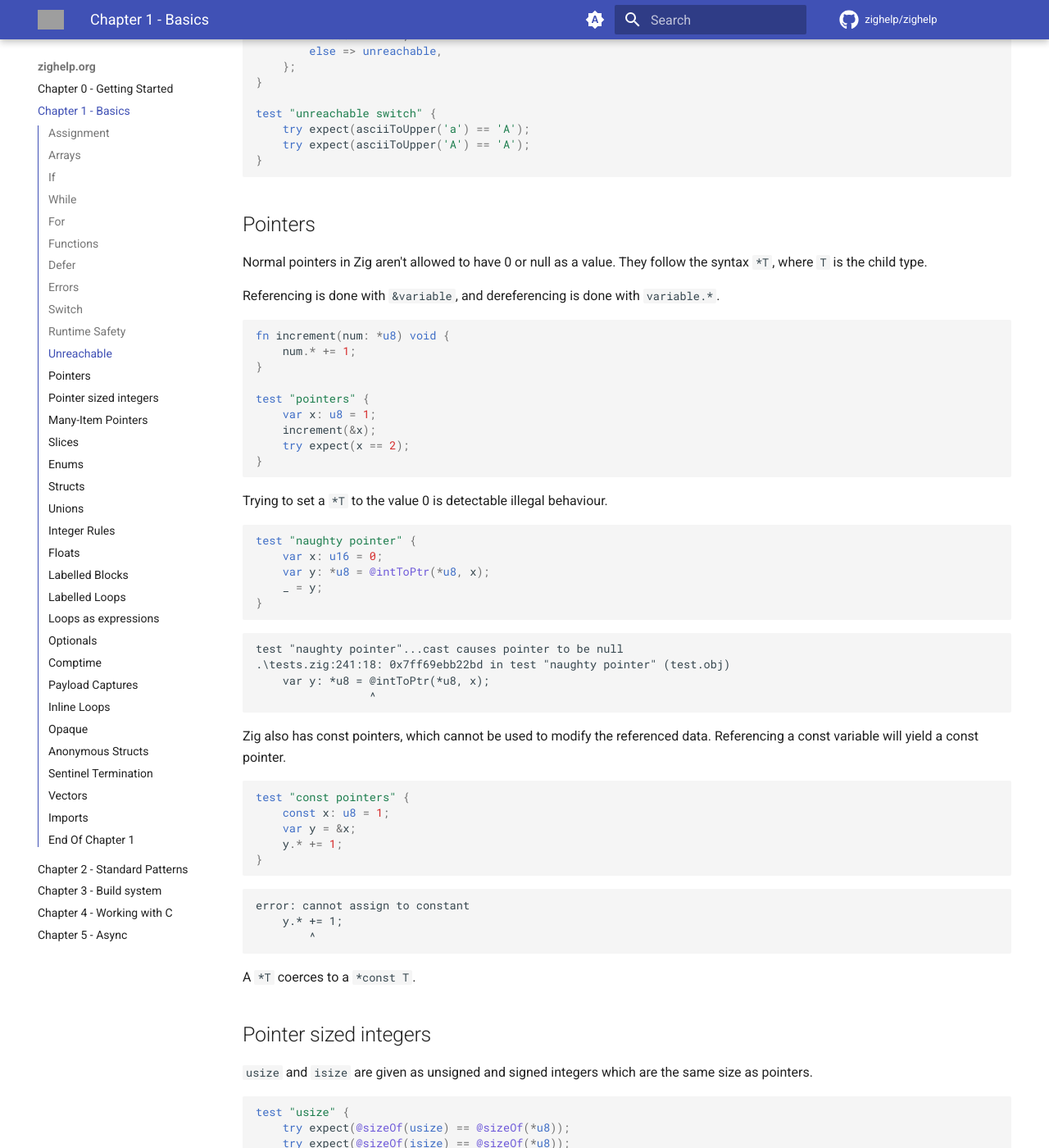
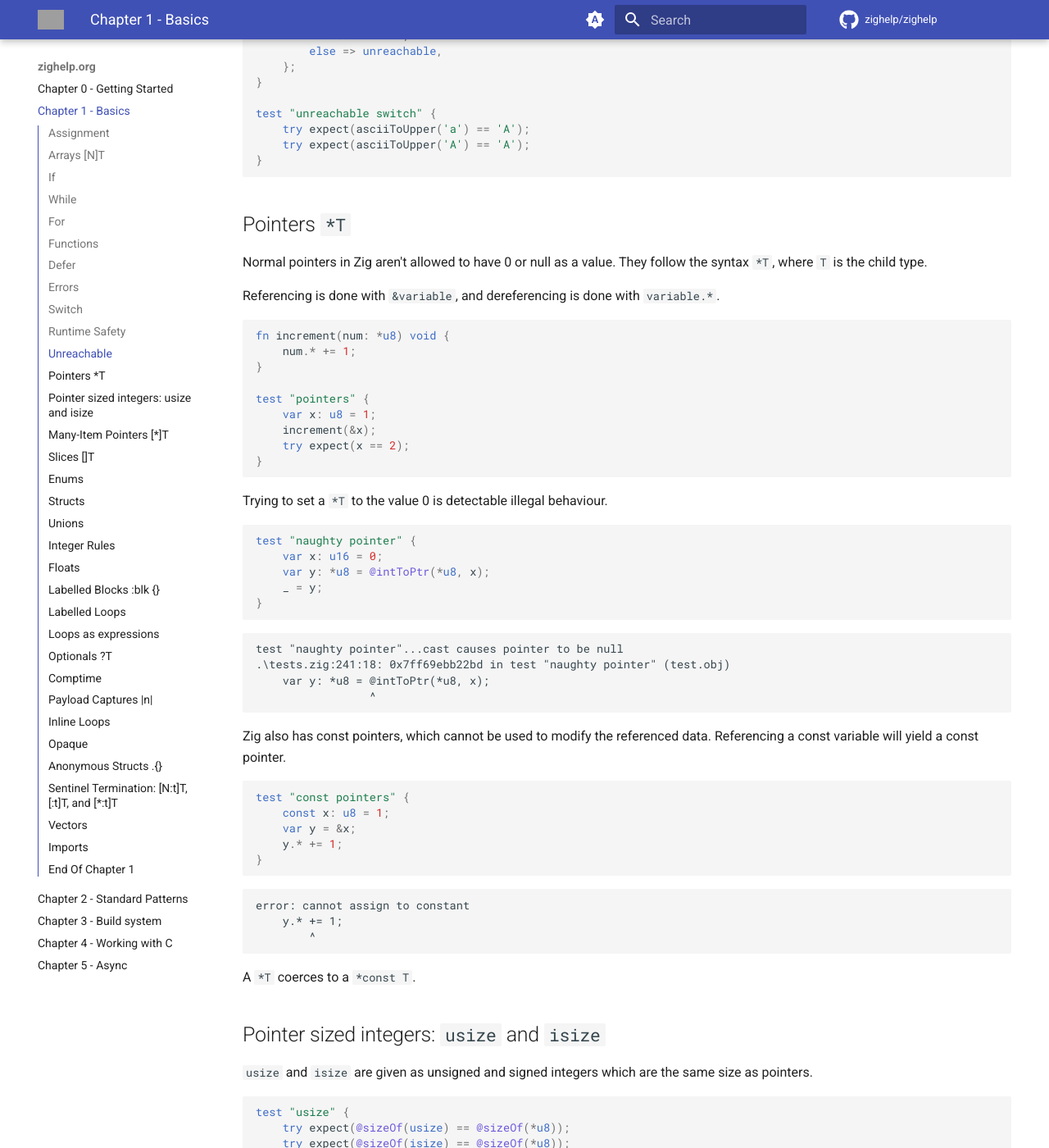
Before and after one commit to Sobeston/zig.guide, an MkDocs documentation site: the page built from docs/chapter-1.md, in a window 1280 px wide and 1400 px high, scrolled down 9081 px. Shown: the whole window at 82% size. Built offline with MkDocs 1.6.1 and Material for MkDocs 9.7.7, drawn with Linux system fonts in a browser that asks for light colours; comment, search, counter and statistics services are not loaded; some of the changed text lies outside the part shown; grey boxes are pictures that could not be loaded.

Commit message:
Add type hints

````diff
--- a/docs/chapter-1.md
+++ b/docs/chapter-1.md
@@ -33,7 +33,7 @@ var b: u32 = undefined;
 
 Where possible, `const` values are preferred over `var` values.
 
-## Arrays
+## Arrays [N]T
 
 Arrays are denoted by `[N]T`, where `N` is the number of elements in the array and `T` is the type of those elements (i.e., the array's child type).
 
@@ -454,7 +454,7 @@ test "unreachable switch" {
 }
 ```
 
-## Pointers
+## Pointers `*T`
 
 Normal pointers in Zig aren't allowed to have 0 or null as a value. They follow the syntax `*T`, where `T` is the child type.
 
@@ -508,7 +508,7 @@ error: cannot assign to constant
 A `*T` coerces to a `*const T`.
 
 
-## Pointer sized integers
+## Pointer sized integers: `usize` and `isize`
 
 `usize` and `isize` are given as unsigned and signed integers which are the same size as pointers.
 
@@ -519,13 +519,13 @@ test "usize" {
 }
 ```
 
-## Many-Item Pointers
+## Many-Item Pointers `[*]T`
 
 Sometimes you may have a pointer to an unknown amount of elements. `[*]T` is the solution for this, which works like `*T` but also supports indexing syntax, pointer arithmetic, and slicing. Unlike `*T`, it cannot point to a type which does not have a known size. `*T` coerces to `[*]T`.
 
 These many pointers may point to any amount of elements, including 0 and 1.
 
-## Slices
+## Slices `[]T`
 
 Slices can be thought of as a pair of `[*]T` (the pointer to the data) and a `usize` (the element count). Their syntax is given as `[]T`, with `T` being the child type. Slices are used heavily throughout Zig for when you need to operate on arbitrary amounts of data. Slices have the same attributes as pointers, meaning that there also exists const slices. For loops also operate over slices. String literals in Zig coerce to `[]const u8`.
 
@@ -866,7 +866,7 @@ test "int-float conversion" {
 }
 ```
 
-## Labelled Blocks
+## Labelled Blocks `:blk {}`
 
 Blocks in Zig are expressions and can be given labels, which are used to yield values. Here, we are using a label called blk. Blocks yield values, meaning that they can be used in place of a value. The value of an empty block `{}` is a value of the type `void`.
 
@@ -929,7 +929,7 @@ test "while loop expression" {
 }
 ```
 
-## Optionals
+## Optionals `?T`
 
 Optionals use the syntax `?T` and are used to store the data [`null`](https://ziglang.org/documentation/master/#null), or a value of type `T`.
 
@@ -1178,7 +1178,7 @@ test "**" {
 }
 ```
 
-## Payload Captures
+## Payload Captures `|n|`
 
 Payload captures use the syntax `|value|` and appear in many places, some of which we've seen already. Wherever they appear, they are used to "capture" the value from something.
 
@@ -1355,7 +1355,7 @@ test "opaque with declarations" {
 
 The typical usecase of opaque is to maintain type safety when interoperating with C code that does not expose complete type information.
 
-## Anonymous Structs
+## Anonymous Structs `.{}`
 
 The struct type may be omitted from a struct literal. These literals may coerce to other struct types.
 
@@ -1417,7 +1417,7 @@ test "tuple" {
 }
 ```
 
-## Sentinel Termination
+## Sentinel Termination: `[N:t]T`, `[:t]T`, and `[*:t]T`
 
 Arrays, slices and many pointers may be terminated by a value of their child type. This is known as sentinel termination. These follow the syntax `[N:t]T`, `[:t]T`, and `[*:t]T`, where `t` is a value of the child type `T`.
 
````
